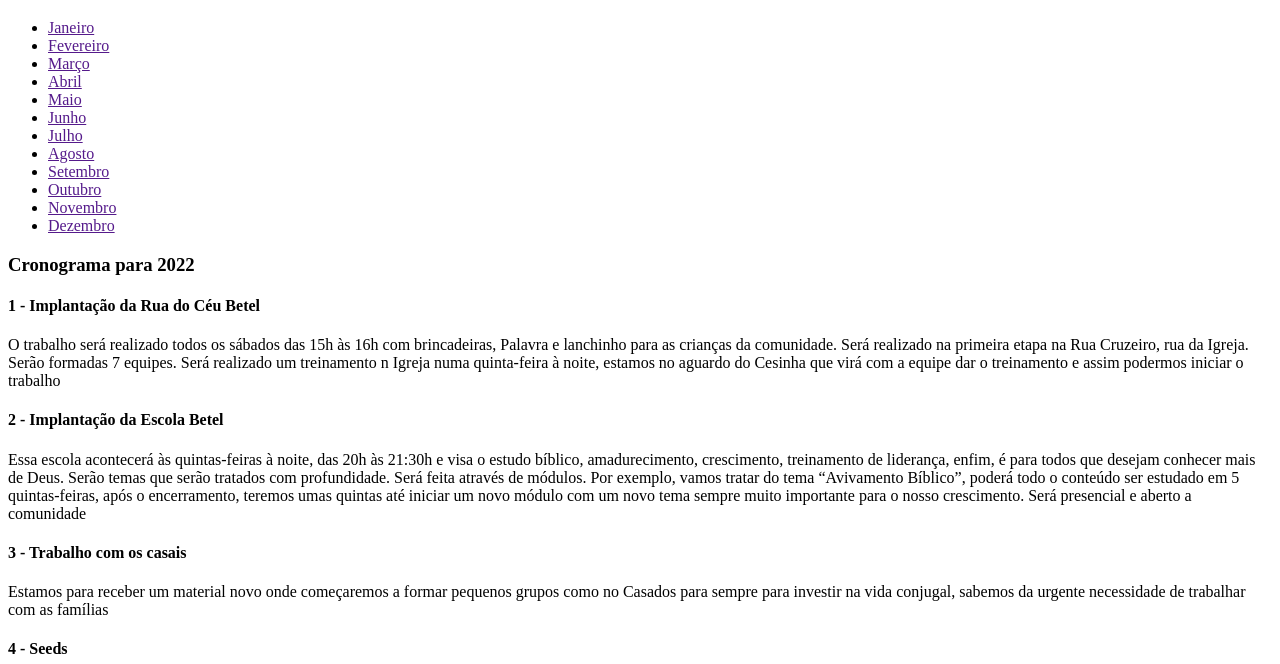
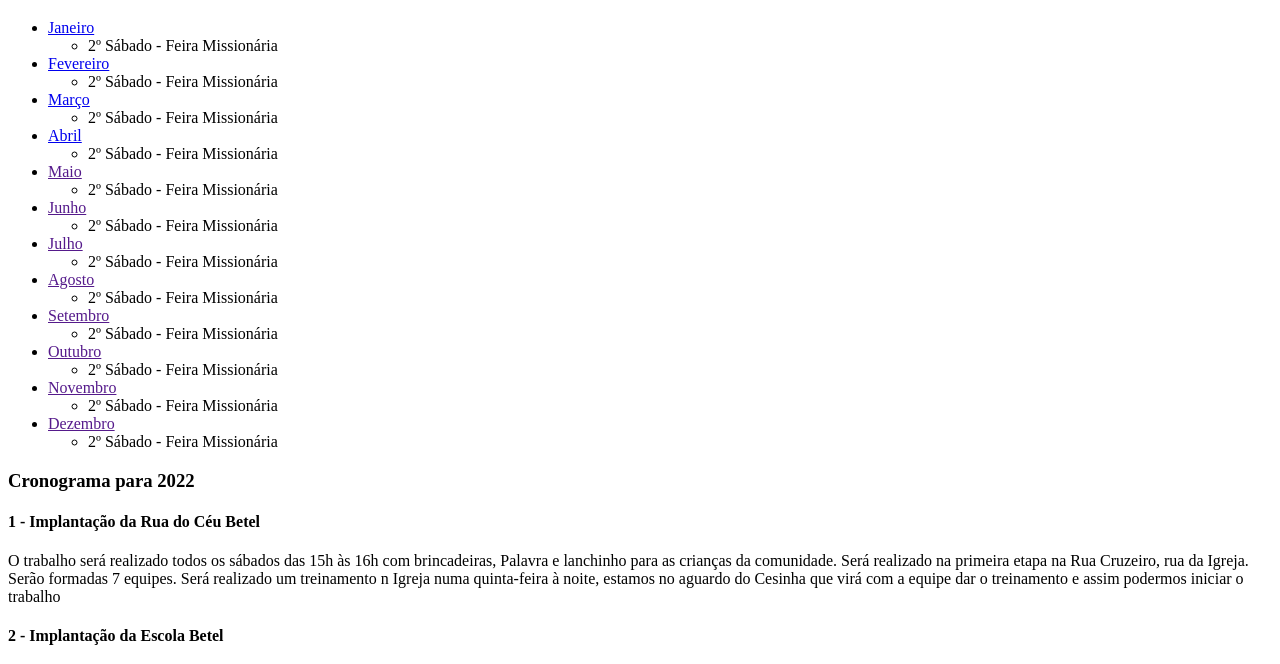
Before and after one commit to Viniciusy62/agenda-betel, a plain HTML site: page index.html in a window 1280 px wide. Shown: the part 61-725 px from the top of the page. Drawn offline with Linux system fonts and the light colour scheme.

Commit message:
Atualização agenda anual

```diff
--- a/index.html
+++ b/index.html
@@ -4,6 +4,7 @@
     <meta charset="UTF-8">
     <meta http-equiv="X-UA-Compatible" content="IE=edge">
     <meta name="viewport" content="width=device-width, initial-scale=1.0">
+    <link rel="stylesheet" type="text/css" href="style.css">
     <title>Agenda Anual Betel</title>
 </head>
 <body>
@@ -13,18 +14,54 @@
         </header><!--Título-->
         <nav class="events">
             <ul class="months">
-                <li><a href="">Janeiro</a></li>
-                <li><a href="">Fevereiro</a></li>
-                <li><a href="">Março</a></li>
-                <li><a href="">Abril</a></li>
+                <li><a href="janeiro">Janeiro</a></li>
+                    <ul id="janeiro">
+                        <li>2º Sábado - Feira Missionária</li>
+                    </ul>
+                <li><a href="fevereiro">Fevereiro</a></li>
+                    <ul id="fevereiro">
+                        <li>2º Sábado - Feira Missionária</li>
+                    </ul>
+                <li><a href="marco">Março</a></li>
+                    <ul id="marco">
+                        <li>2º Sábado - Feira Missionária</li>
+                    </ul>
+                <li><a href="abril">Abril</a></li>
+                    <ul id="abril">
+                        <li>2º Sábado - Feira Missionária</li>
+                    </ul>
                 <li><a href="">Maio</a></li>
+                <ul id="abril">
+                    <li>2º Sábado - Feira Missionária</li>
+                </ul>
                 <li><a href="">Junho</a></li>
+                <ul id="abril">
+                    <li>2º Sábado - Feira Missionária</li>
+                </ul>
                 <li><a href="">Julho</a></li>
+                <ul id="abril">
+                    <li>2º Sábado - Feira Missionária</li>
+                </ul>
                 <li><a href="">Agosto</a></li>
+                <ul id="abril">
+                    <li>2º Sábado - Feira Missionária</li>
+                </ul>
                 <li><a href="">Setembro</a></li>
+                <ul id="abril">
+                    <li>2º Sábado - Feira Missionária</li>
+                </ul>
                 <li><a href="">Outubro</a></li>
+                <ul id="abril">
+                    <li>2º Sábado - Feira Missionária</li>
+                </ul>
                 <li><a href="">Novembro</a></li>
+                <ul id="abril">
+                    <li>2º Sábado - Feira Missionária</li>
+                </ul>
                 <li><a href="">Dezembro</a></li>
+                <ul id="abril">
+                    <li>2º Sábado - Feira Missionária</li>
+                </ul>
             </ul><!--months-->
         </nav><!--events-->
 
```
